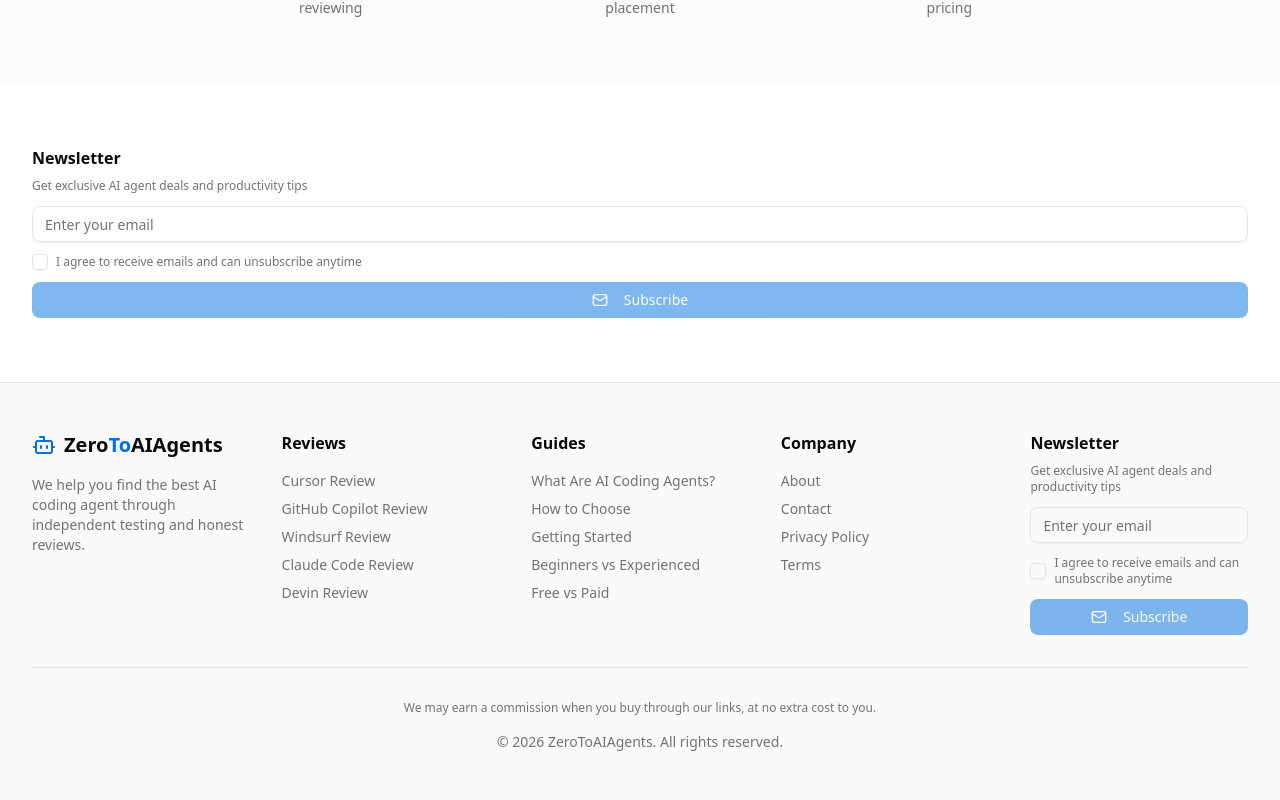
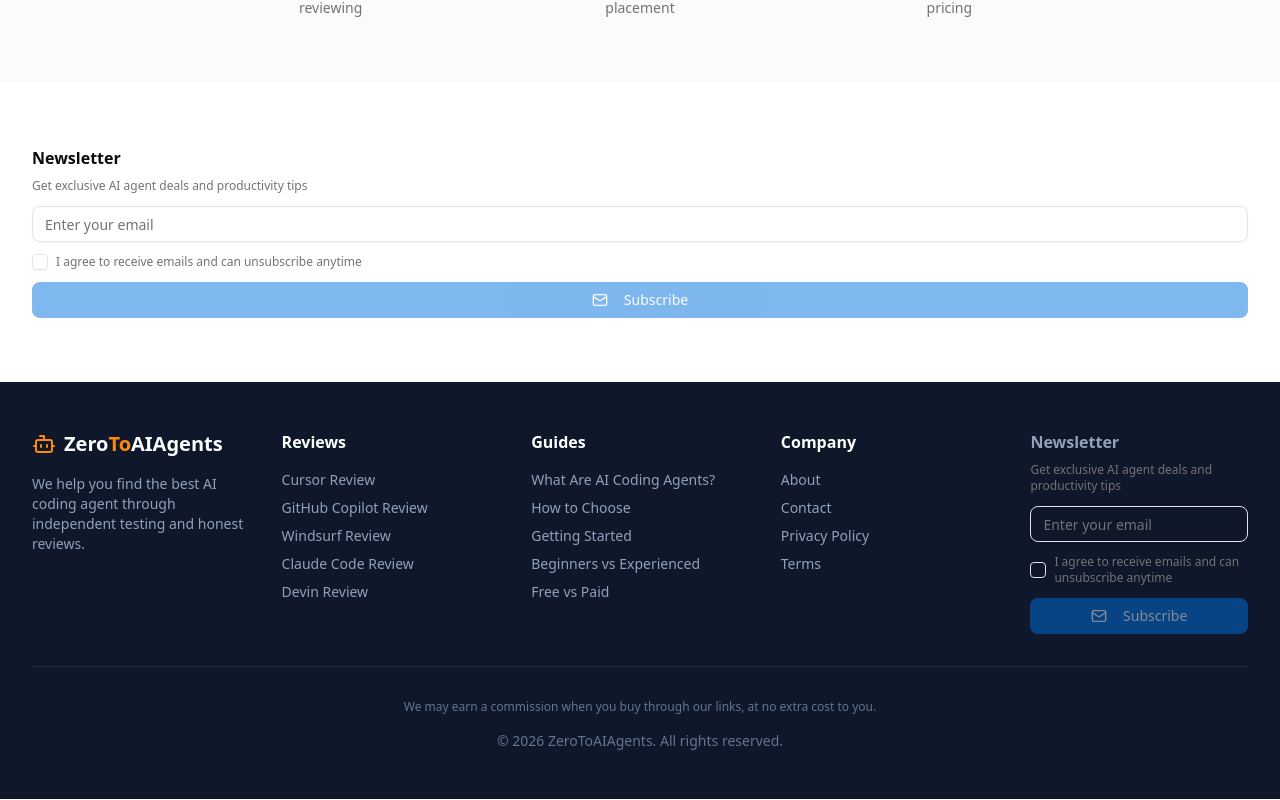
Before and after one commit to MarvinNL046/zerotoaiagents, a Next.js app: page /en in a window 1280 px wide. Shown: the part 1849-2649 px from the top of the page. Built offline with nearby package versions, Linux system fonts and the light colour scheme.

Commit message:
design: dark slate-900 footer with orange accents

```diff
--- a/src/components/footer.tsx
+++ b/src/components/footer.tsx
@@ -8,28 +8,28 @@ export function Footer() {
   const currentYear = new Date().getFullYear();
 
   return (
-    <footer className="border-t bg-muted/50">
+    <footer className="bg-slate-900 text-white">
       <div className="container py-12">
         <div className="grid grid-cols-1 md:grid-cols-2 lg:grid-cols-5 gap-8">
           {/* Brand */}
           <div className="space-y-4">
             <Link href="/" className="flex items-center space-x-2">
-              <Bot className="h-6 w-6 text-primary" />
-              <span className="font-bold text-xl">
-                Zero<span className="text-primary">To</span>AIAgents
+              <Bot className="h-6 w-6 text-orange-400" />
+              <span className="font-bold text-xl text-white">
+                Zero<span className="text-orange-400">To</span>AIAgents
               </span>
             </Link>
-            <p className="text-sm text-muted-foreground">{t("aboutText")}</p>
+            <p className="text-sm text-slate-400">{t("aboutText")}</p>
           </div>
 
           {/* Reviews */}
           <div>
-            <h4 className="font-semibold mb-4">Reviews</h4>
+            <h4 className="text-white font-semibold mb-4">Reviews</h4>
             <ul className="space-y-2 text-sm">
               <li>
                 <Link
                   href="/reviews/cursor"
-                  className="text-muted-foreground hover:text-primary"
+                  className="text-slate-400 hover:text-orange-400"
                 >
                   Cursor Review
                 </Link>
@@ -37,7 +37,7 @@ export function Footer() {
               <li>
                 <Link
                   href="/reviews/github-copilot"
-                  className="text-muted-foreground hover:text-primary"
+                  className="text-slate-400 hover:text-orange-400"
                 >
                   GitHub Copilot Review
                 </Link>
@@ -45,7 +45,7 @@ export function Footer() {
               <li>
                 <Link
                   href="/reviews/windsurf"
-                  className="text-muted-foreground hover:text-primary"
+                  className="text-slate-400 hover:text-orange-400"
                 >
                   Windsurf Review
                 </Link>
@@ -53,7 +53,7 @@ export function Footer() {
               <li>
                 <Link
                   href="/reviews/claude-code"
-                  className="text-muted-foreground hover:text-primary"
+                  className="text-slate-400 hover:text-orange-400"
                 >
                   Claude Code Review
                 </Link>
@@ -61,7 +61,7 @@ export function Footer() {
               <li>
                 <Link
                   href="/reviews/devin"
-                  className="text-muted-foreground hover:text-primary"
+                  className="text-slate-400 hover:text-orange-400"
                 >
                   Devin Review
                 </Link>
@@ -71,12 +71,12 @@ export function Footer() {
 
           {/* Guides */}
           <div>
-            <h4 className="font-semibold mb-4">Guides</h4>
+            <h4 className="text-white font-semibold mb-4">Guides</h4>
             <ul className="space-y-2 text-sm">
               <li>
                 <Link
                   href="/guides/what-are-ai-coding-agents"
-                  className="text-muted-foreground hover:text-primary"
+                  className="text-slate-400 hover:text-orange-400"
                 >
                   What Are AI Coding Agents?
                 </Link>
@@ -84,7 +84,7 @@ export function Footer() {
               <li>
                 <Link
                   href="/guides/how-to-choose-ai-coding-agent"
-                  className="text-muted-foreground hover:text-primary"
+                  className="text-slate-400 hover:text-orange-400"
                 >
                   How to Choose
                 </Link>
@@ -92,7 +92,7 @@ export function Footer() {
               <li>
                 <Link
                   href="/guides/getting-started-ai-pair-programming"
-                  className="text-muted-foreground hover:text-primary"
+                  className="text-slate-400 hover:text-orange-400"
                 >
                   Getting Started
                 </Link>
@@ -100,7 +100,7 @@ export function Footer() {
               <li>
                 <Link
                   href="/guides/ai-coding-agents-beginners-vs-experienced"
-                  className="text-muted-foreground hover:text-primary"
+                  className="text-slate-400 hover:text-orange-400"
                 >
                   Beginners vs Experienced
                 </Link>
@@ -108,7 +108,7 @@ export function Footer() {
               <li>
                 <Link
                   href="/guides/free-vs-paid-ai-coding-agents"
-                  className="text-muted-foreground hover:text-primary"
+                  className="text-slate-400 hover:text-orange-400"
                 >
                   Free vs Paid
                 </Link>
@@ -118,12 +118,12 @@ export function Footer() {
 
           {/* Company */}
           <div>
-            <h4 className="font-semibold mb-4">Company</h4>
+            <h4 className="text-white font-semibold mb-4">Company</h4>
             <ul className="space-y-2 text-sm">
               <li>
                 <Link
                   href="/about"
-                  className="text-muted-foreground hover:text-primary"
+                  className="text-slate-400 hover:text-orange-400"
                 >
                   About
                 </Link>
@@ -131,7 +131,7 @@ export function Footer() {
               <li>
                 <Link
                   href="/contact"
-                  className="text-muted-foreground hover:text-primary"
+                  className="text-slate-400 hover:text-orange-400"
                 >
                   Contact
                 </Link>
@@ -139,7 +139,7 @@ export function Footer() {
               <li>
                 <Link
                   href="/privacy-policy"
-                  className="text-muted-foreground hover:text-primary"
+                  className="text-slate-400 hover:text-orange-400"
                 >
                   Privacy Policy
                 </Link>
@@ -147,7 +147,7 @@ export function Footer() {
               <li>
                 <Link
                   href="/terms"
-                  className="text-muted-foreground hover:text-primary"
+                  className="text-slate-400 hover:text-orange-400"
                 >
                   Terms
                 </Link>
@@ -156,17 +156,17 @@ export function Footer() {
           </div>
 
           {/* Newsletter */}
-          <div>
+          <div className="text-slate-400">
             <NewsletterFooter />
           </div>
         </div>
 
         {/* Bottom */}
-        <div className="border-t mt-8 pt-8 space-y-4">
-          <p className="text-xs text-muted-foreground text-center">
+        <div className="border-t border-slate-700/50 mt-8 pt-8 space-y-4">
+          <p className="text-xs text-slate-500 text-center">
             {t("disclaimer")}
           </p>
-          <p className="text-sm text-muted-foreground text-center">
+          <p className="text-sm text-slate-500 text-center">
             {t("copyright", { year: currentYear })}
           </p>
         </div>
```
